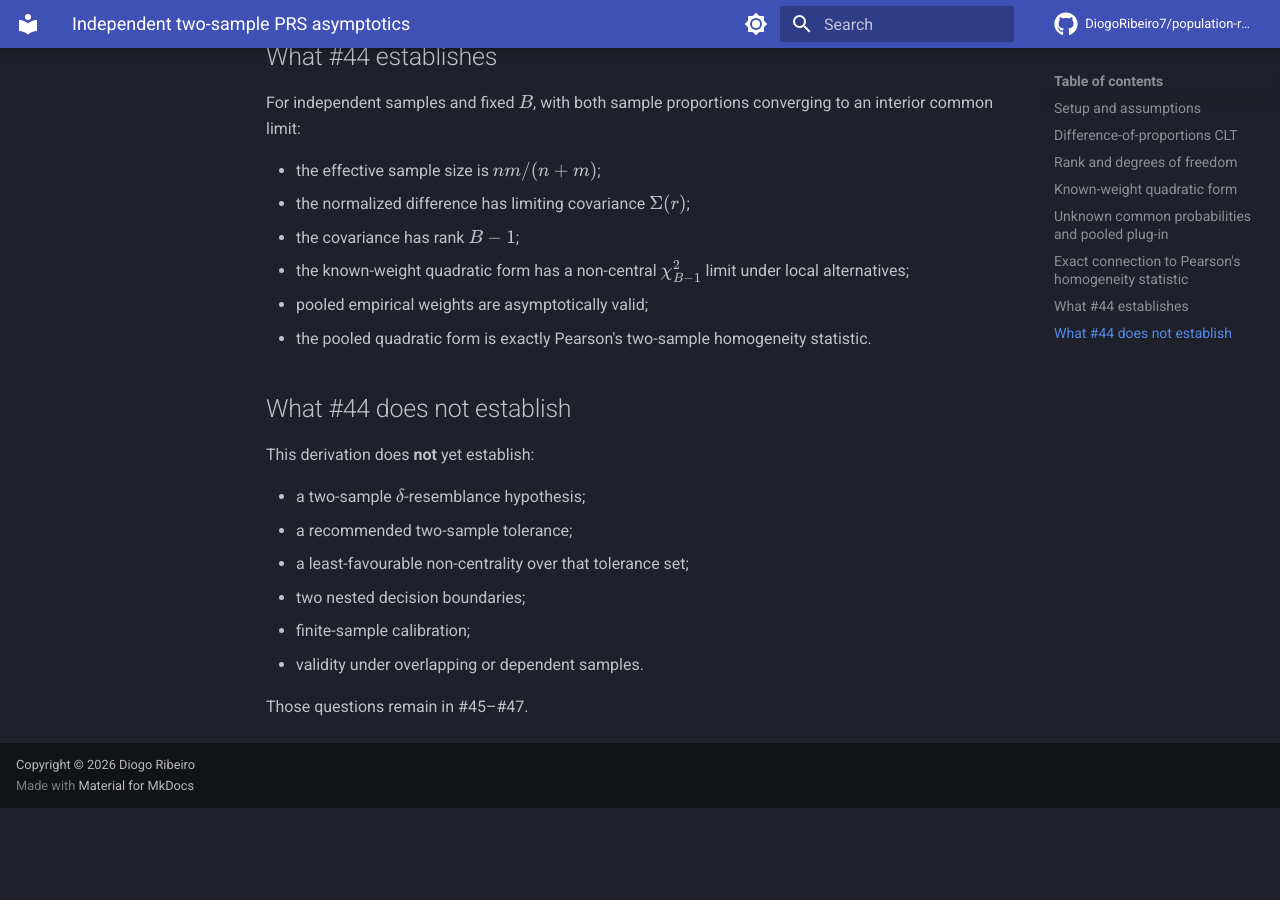
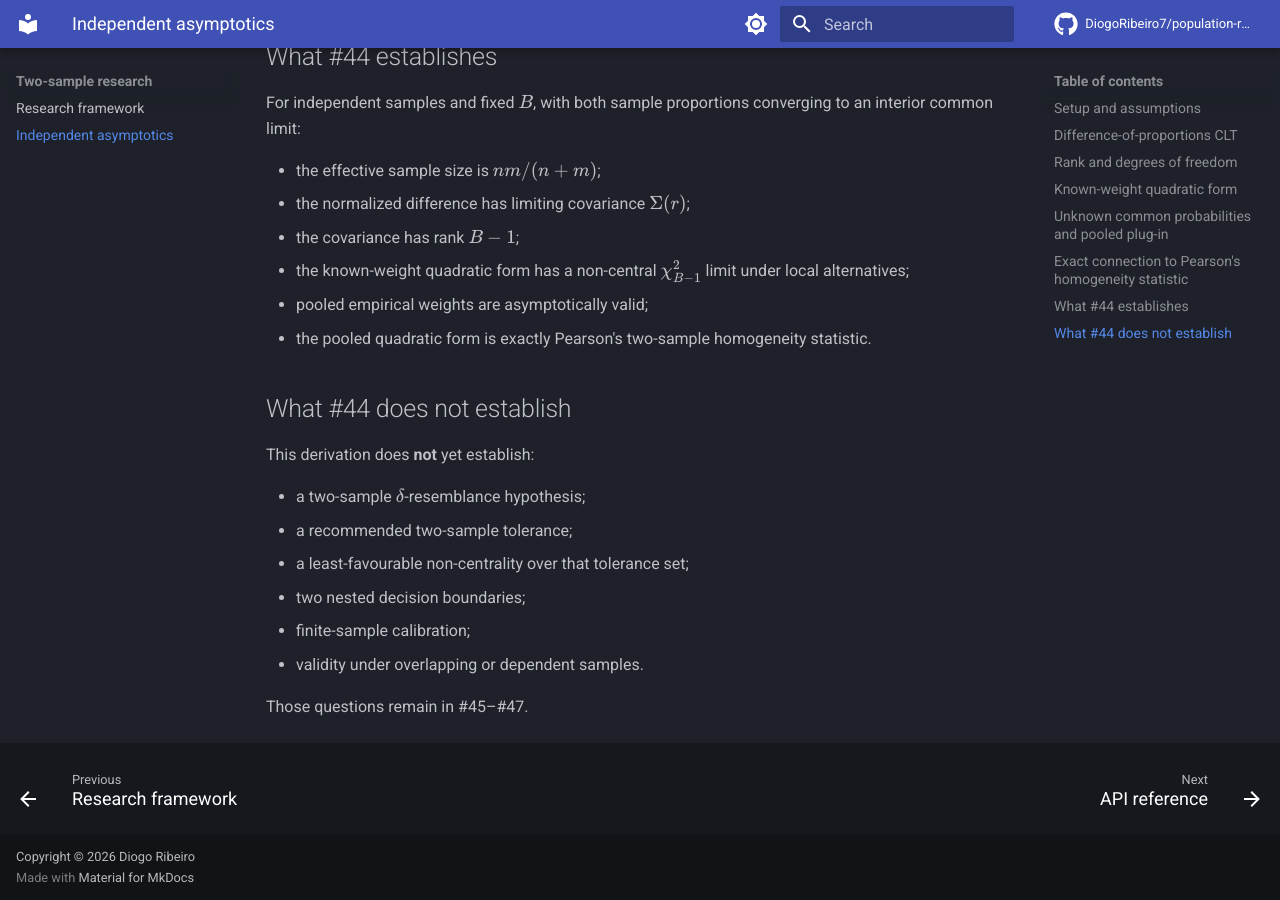
Before and after one commit to DiogoRibeiro7/population-resemblance, an MkDocs documentation site: the page built from docs/two-sample-asymptotics.md, in a window 1280 px wide and 900 px high, scrolled down 5990 px. Built offline with MkDocs 1.6.1 and Material for MkDocs 9.7.7, drawn with Linux system fonts in a browser that asks for light colours; comment, search, counter and statistics services are not loaded; before the commit the page ends 6798 px from its top, so only the background shows below that.

Commit message:
docs: add independent two-sample derivation to navigation

```diff
--- a/mkdocs.yml
+++ b/mkdocs.yml
@@ -45,7 +45,9 @@ nav:
   - Theory: theory.md
   - Simulation: simulation.md
   - Reproducibility: reproducibility.md
-  - Two-sample research: two-sample-research.md
+  - Two-sample research:
+      - Research framework: two-sample-research.md
+      - Independent asymptotics: two-sample-asymptotics.md
   - API reference: api.md
   - Public API policy: public-api.md
   - Development: development.md
```
